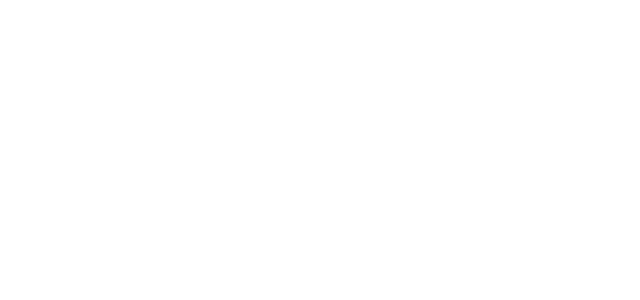
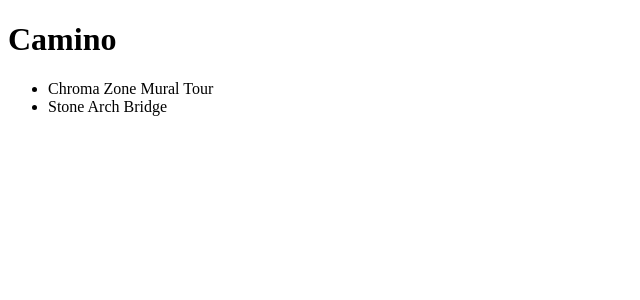
Before and after one commit to jxjj/camino-trekker, a Vue app: page / in a window 1280 px wide. Shown: the top 300 px of the page, without its empty margins (0-640 px from the left). Built offline with nearby package versions, Linux system fonts and the light colour scheme.

Commit message:
Add Vue Router

```diff
--- a/package.json
+++ b/package.json
@@ -7,7 +7,8 @@
     "preview": "vite preview"
   },
   "dependencies": {
-    "vue": "^3.2.25"
+    "vue": "^3.2.25",
+    "vue-router": "^4.0.12"
   },
   "devDependencies": {
     "@vitejs/plugin-vue": "^2.0.0",
--- a/src/App.vue
+++ b/src/App.vue
@@ -1,19 +1,7 @@
-<script setup>
-import api from "./api/index.js";
-
-const tours = await api.tours.list();
-</script>
+<script setup></script>
 
 <template>
-  <h1>Camino</h1>
-  <main>
-    <h2>Tours</h2>
-    <ul>
-      <li v-for="tour of tours">
-        <router-link :to="`/tour/${id}`">{{ tour.name }}</router-link>
-      </li>
-    </ul>
-  </main>
+  <router-view />
 </template>
 
 <style></style>
--- /dev/null
+++ b/src/pages/HomePage.vue
@@ -0,0 +1,21 @@
+<script setup>
+import { onMounted, ref } from "vue";
+import api from "../api/index.js";
+
+const tours = ref([]);
+
+onMounted(async () => {
+  tours.value = await api.tours.list();
+});
+</script>
+
+<template>
+  <h1>Camino</h1>
+  <ul v-if="tours.length">
+    <li v-for="tour in tours">
+      {{ tour.title }}
+    </li>
+  </ul>
+</template>
+
+<style></style>
```
Also changed, not shown: src/main.js (+15 -3 lines), 1 other file (tests, documents, lock files or other folders).
